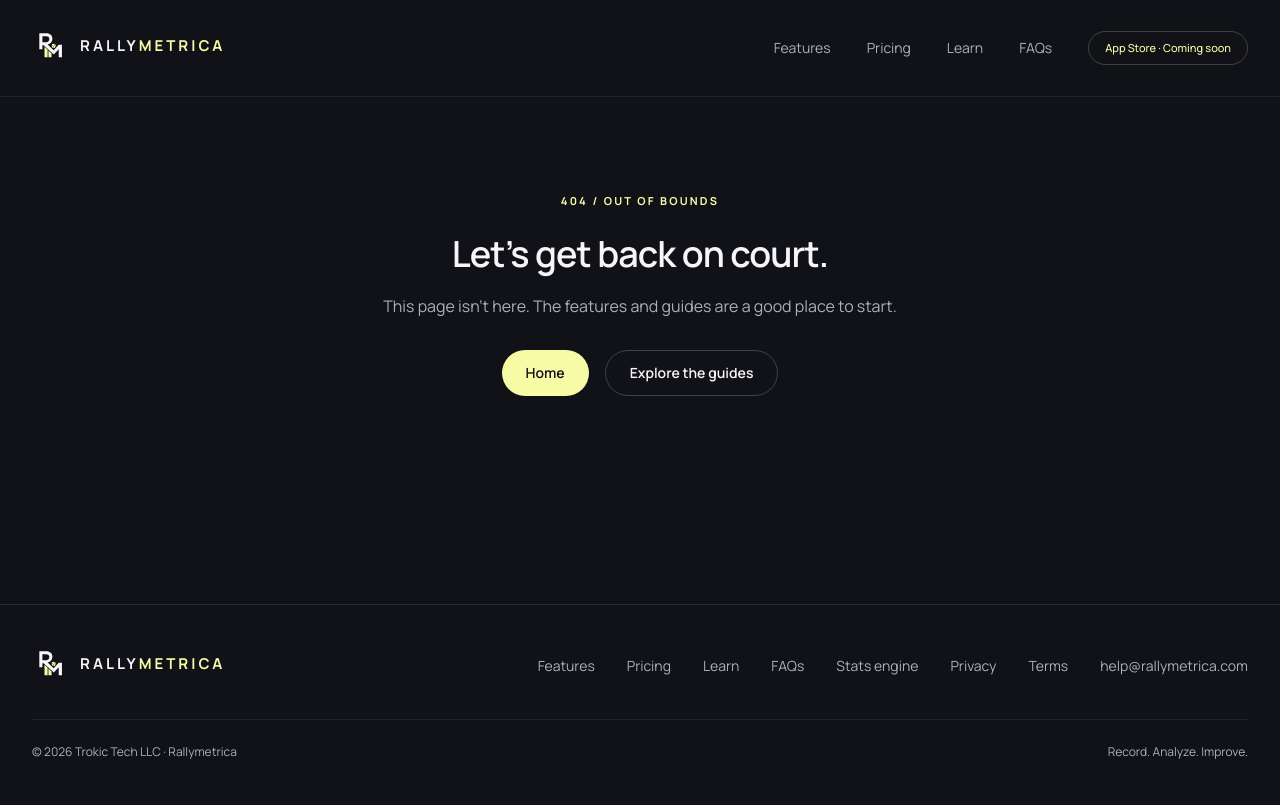
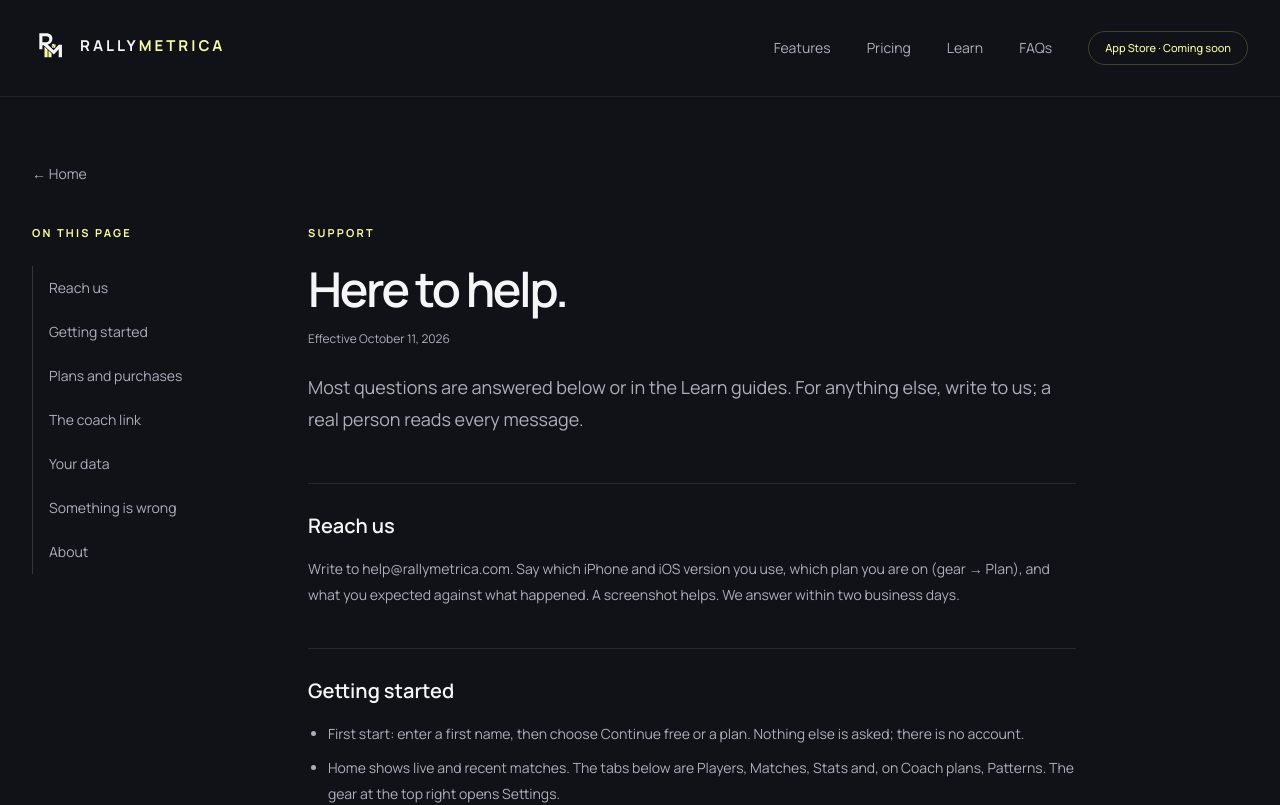
Before and after one commit to trokictech/website_rallymetrica.com, a Next.js app in the folder website/: page /support in a window 1280 px wide. Before the commit this address had no page. Shown: the top 805 px of the page. Built offline with nearby package versions, Linux system fonts and the light colour scheme.

Commit message:
Add Rallymetrica Support page

```diff
--- /dev/null
+++ b/website/src/app/(main)/support/page.tsx
@@ -0,0 +1,47 @@
+import { type Metadata } from 'next'
+import { LegalDoc, type LegalSection } from '@/components/LegalDoc'
+import { companyName, supportEmail } from '@/lib/site'
+
+export const metadata: Metadata = { title: 'Support', description: 'Help with Rallymetrica: getting started, plans and purchases, the coach link, your data, and how to reach us.' }
+
+const sections: LegalSection[] = [
+  { id: 'contact', title: 'Reach us', paragraphs: [
+    `Write to ${supportEmail}. Say which iPhone and iOS version you use, which plan you are on (gear → Plan), and what you expected against what happened. A screenshot helps. We answer within two business days.`,
+  ] },
+  { id: 'start', title: 'Getting started', bullets: [
+    'First start: enter a first name, then choose Continue free or a plan. Nothing else is asked; there is no account.',
+    'Home shows live and recent matches. The tabs below are Players, Matches, Stats and, on Coach plans, Patterns. The gear at the top right opens Settings.',
+    'New match: choose the two players, the rules and the tracking level — Score, Counter or Detailed — then Start match. The Learn section has a step-by-step guide for each.',
+    'To see every screen populated before you record anything: gear → Data → Load demo season.',
+  ] },
+  { id: 'plans', title: 'Plans and purchases', bullets: [
+    'Free scores every match and includes two Detailed matches to try. Player adds Detailed tracking on every match, the full stats engine and a coach link. Coach (up to 5 students) and Academy (up to 25) add the roster, play patterns and per-student notifications.',
+    'Every subscription starts with a 7-day free trial and is billed through your Apple ID. Cancel any time in iPhone Settings → your name → Subscriptions; the plan runs to the end of the period you paid for.',
+    'Changing plan: gear → Plan. Upgrades take effect at once; a downgrade applies when the current period ends.',
+    'Reinstalled or new phone: gear → Plan → Restore purchases. Your plan is tied to your Apple ID, so nothing is lost; your match data is restored separately from a backup (below).',
+    'Refunds are handled by Apple: reportaproblem.apple.com.',
+  ] },
+  { id: 'coach', title: 'The coach link', bullets: [
+    'Linking: the player opens gear → Coach link to show a code; the coach opens gear → Students → Add student and scans it; the player taps Link to confirm. Both phones need to be online.',
+    'After that the coach receives the player’s matches live, point by point. Everything travels end-to-end encrypted between the two phones; our relay cannot read it.',
+    'Live scores not arriving: check the coach’s gear → Notifications (and the per-student setting under gear → Students), that notifications are allowed for Rallymetrica in iPhone Settings, and that the player’s phone has a connection — points are queued and sent when it does.',
+    'Unlinking: the player taps gear → Coach link → Unlink; the coach taps the student → Remove. The coach’s copies of the player’s matches are removed; the player keeps everything.',
+  ] },
+  { id: 'data', title: 'Your data', bullets: [
+    'Matches live on your phone, not on our servers. Deleting the app deletes them.',
+    'Backup: gear → Data → Save backup writes a file you can keep in Files, iCloud Drive or anywhere you choose. Restore it on any phone with gear → Data → Restore backup.',
+    'Start over: gear → Data → Clear all data removes every player and match from the phone. Your subscription is unaffected.',
+    'What leaves the phone and why is set out in full in the privacy policy.',
+  ] },
+  { id: 'problems', title: 'Something is wrong', bullets: [
+    'Purchases are not available: make sure you are signed in to the App Store on the phone and have a connection, then try again. On a TestFlight build, purchases are test purchases and are never charged.',
+    'The app shows the wrong plan after a purchase: gear → Plan → Restore purchases.',
+    'A match looks mirrored or a point is wrong: open the match → Timeline, tap the point and correct it; the report recalculates.',
+    'Anything else: write to us with the steps that led there. If the app has crashed, iPhone Settings → Privacy & Security → Analytics & Improvements → Analytics Data holds a log named Rallymetrica you can attach.',
+  ] },
+  { id: 'about', title: 'About', paragraphs: [`Rallymetrica is made by ${companyName} in Atlanta, Georgia. Privacy policy and terms of use are linked below.`] },
+]
+
+export default function Support() {
+  return <LegalDoc eyebrow="Support" title="Here to help." updated="October 11, 2026" intro="Most questions are answered below or in the Learn guides. For anything else, write to us; a real person reads every message." sections={sections} />
+}
```
